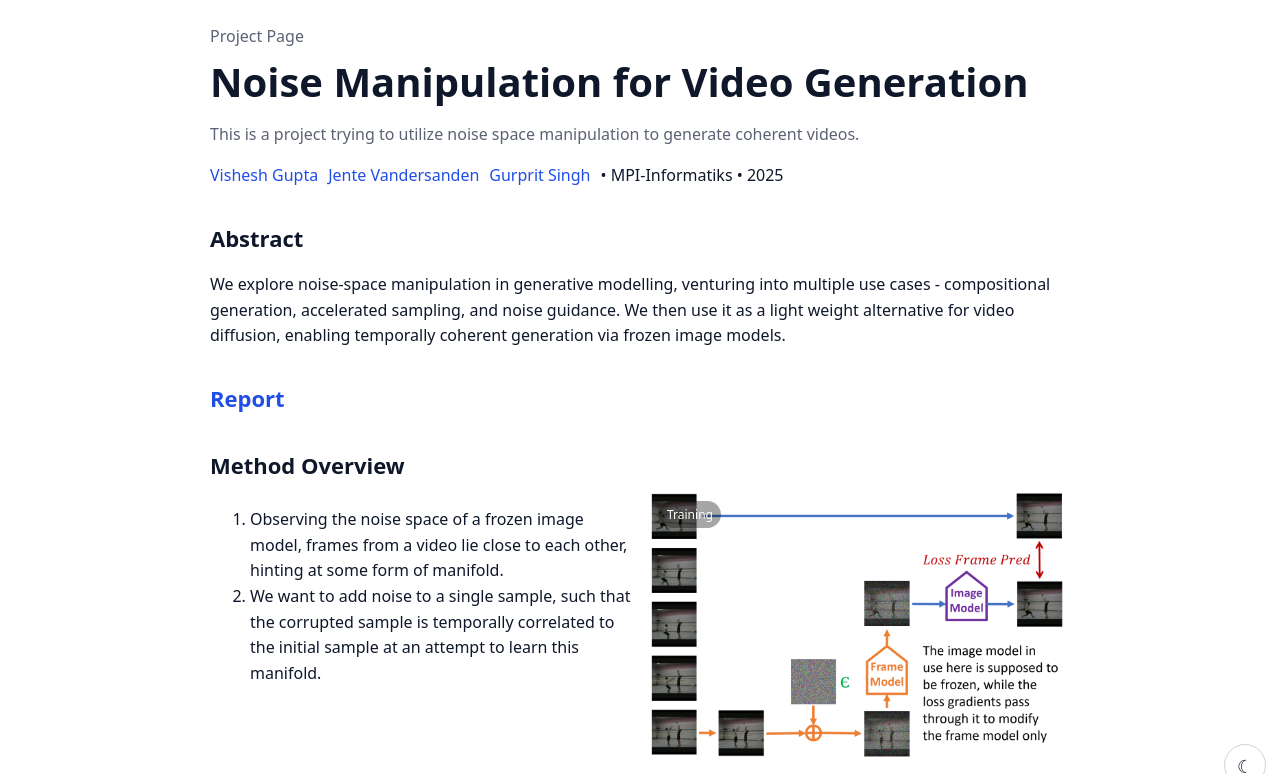
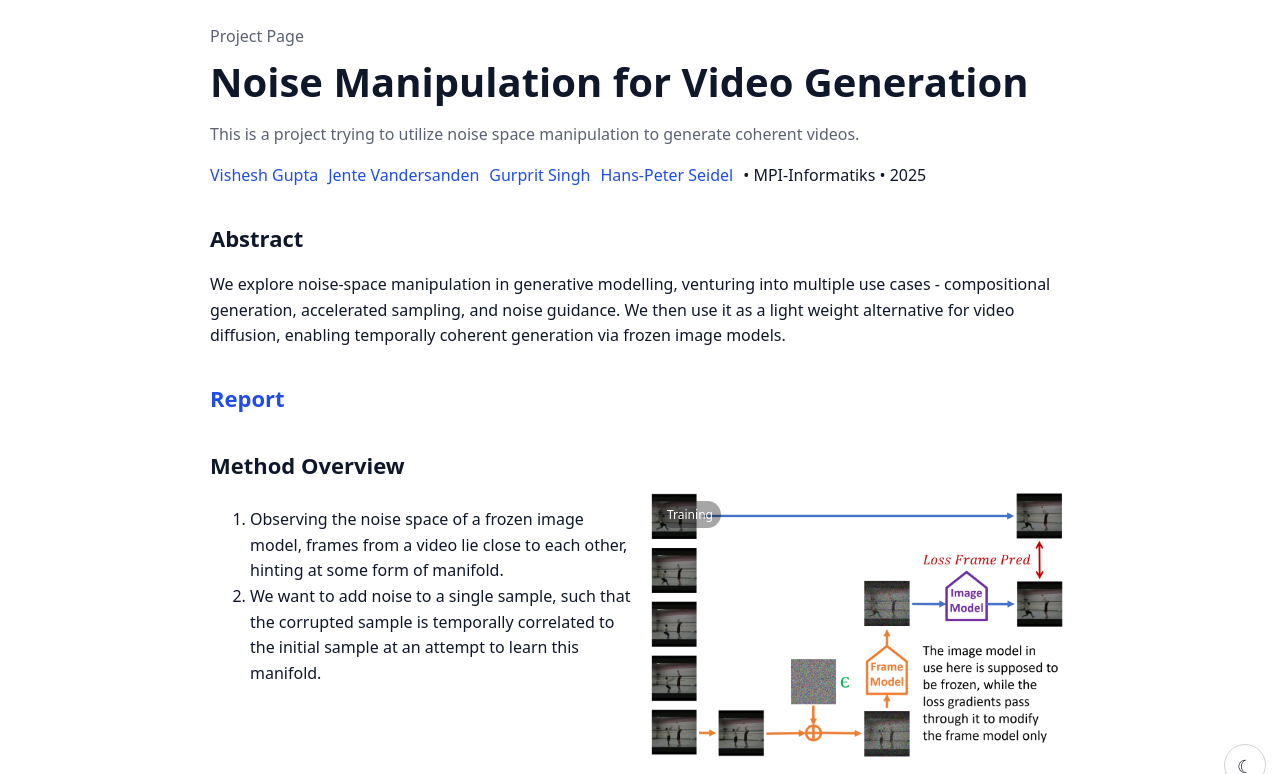
Before and after one commit to shiroyasha263/shiroyasha263.github.io, a plain HTML site: page VideoGen/VideoGen.html in a window 1280 px wide. Shown: the top 774 px of the page. Drawn offline with Linux system fonts and the light colour scheme.

Commit message:
Add author link for Hans-Peter Seidel

```diff
--- a/VideoGen/VideoGen.html
+++ b/VideoGen/VideoGen.html
@@ -79,6 +79,7 @@
         <span><a href="../main.html">Vishesh Gupta</a></span>
         <span><a href="https://www.jentevandersanden.com/">Jente Vandersanden</a></span>
         <span><a href="https://people.mpi-inf.mpg.de/~gsingh/">Gurprit Singh</a></span>
+        <span><a href="https://people.mpi-inf.mpg.de/~hpseidel/">Hans-Peter Seidel</a></span>
         <span> • MPI-Informatiks • 2025</span>
       </div>
     </section>
```
